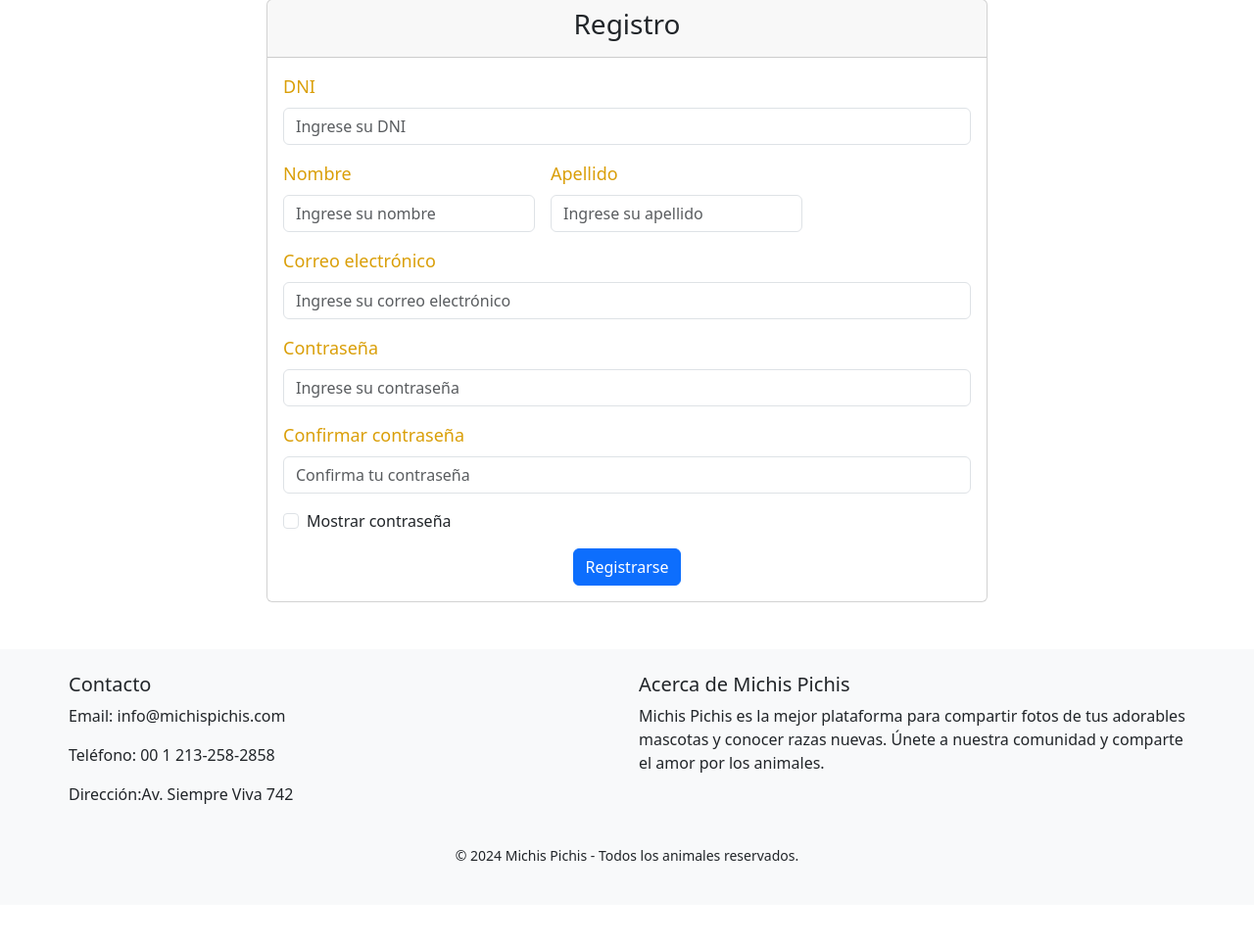
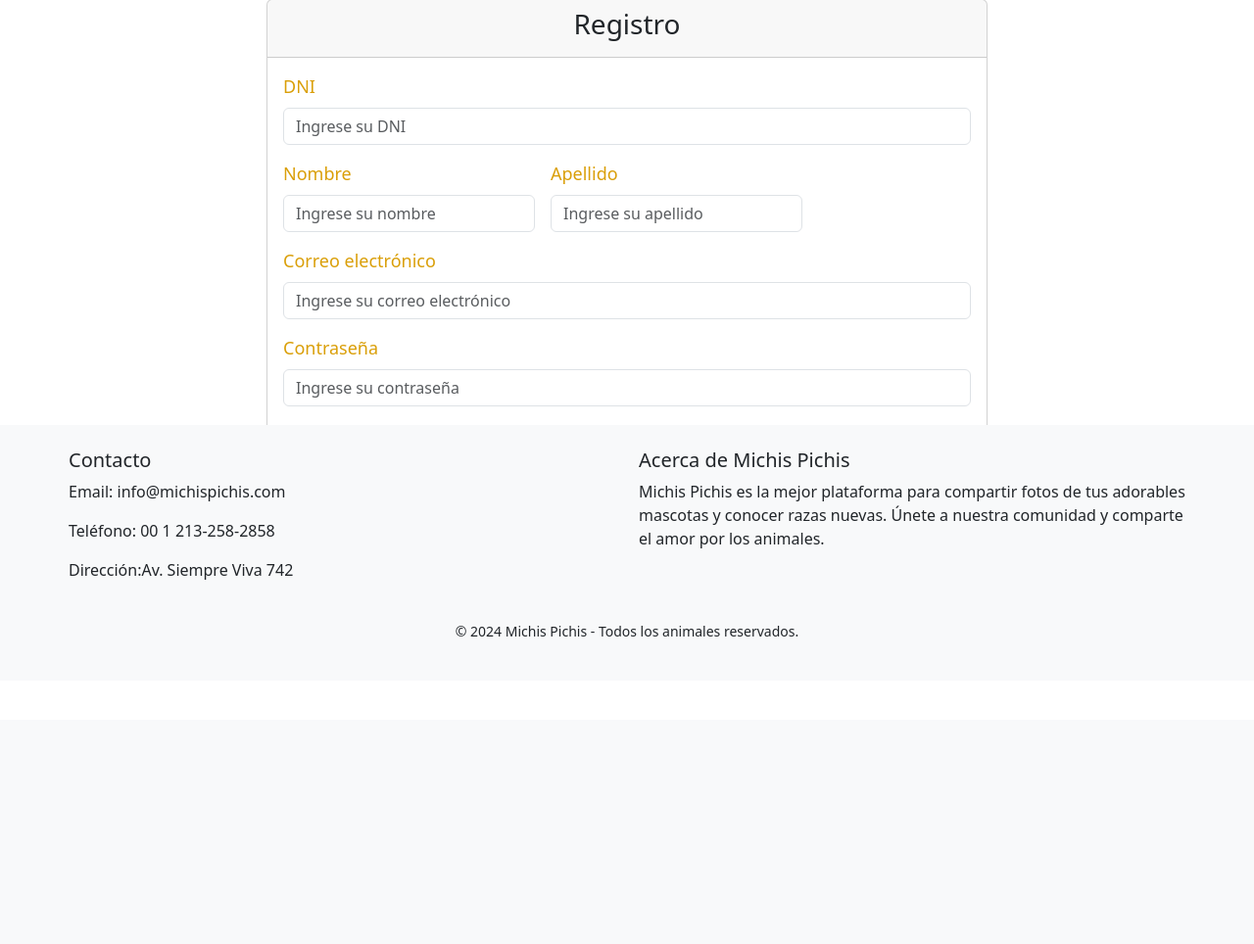
Before and after one commit to Rocio-Ayelen-Fernandez/Grupo12_TP7_PWD, a PHP site: page /Vista/signup.php in a window 1280 px wide. Shown: the part 105-1069 px from the top of the page at 98% size. After the commit the page ends 755 px from the top, so only its background shows below. Run offline with PHP 8.4, Linux system fonts and the light colour scheme.

Commit message:
Update style.css

```diff
--- a/Vista/Assets/css/style.css
+++ b/Vista/Assets/css/style.css
@@ -14,7 +14,7 @@ main {
 }
 
 #footer {
-	position: relative !important;
+	position: absolute !important;
 	bottom: 0;
 	width: 100%;
 	/* 	height: 40px;
```
